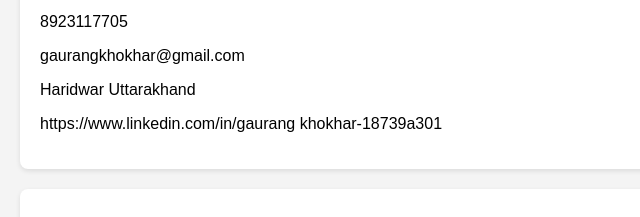
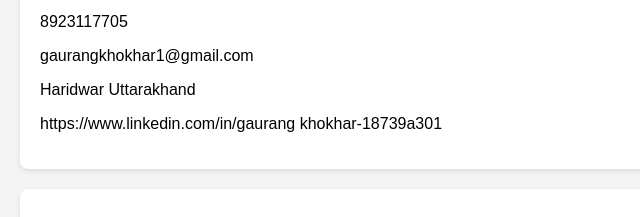
Before and after one commit to Gaurangkhokhar/gaurang-resume, a plain HTML site: page index.html in a window 1280 px wide. Shown: the part 249-466 px from the top of the page, 0-640 px from the left. Drawn offline with Linux system fonts and the light colour scheme.

Commit message:
Update index.html

```diff
--- a/index.html
+++ b/index.html
@@ -15,7 +15,7 @@
             <h2>Contact Information</h2>
             <p>GAURANG KHOKHAR</p>
             <p> 8923117705</p>
-            <p> gaurangkhokhar@gmail.com</p>
+            <p> gaurangkhokhar1@gmail.com</p>
             <p> Haridwar Uttarakhand</p>
             <p>https://www.linkedin.com/in/gaurang khokhar-18739a301</p>
         </section>
```
